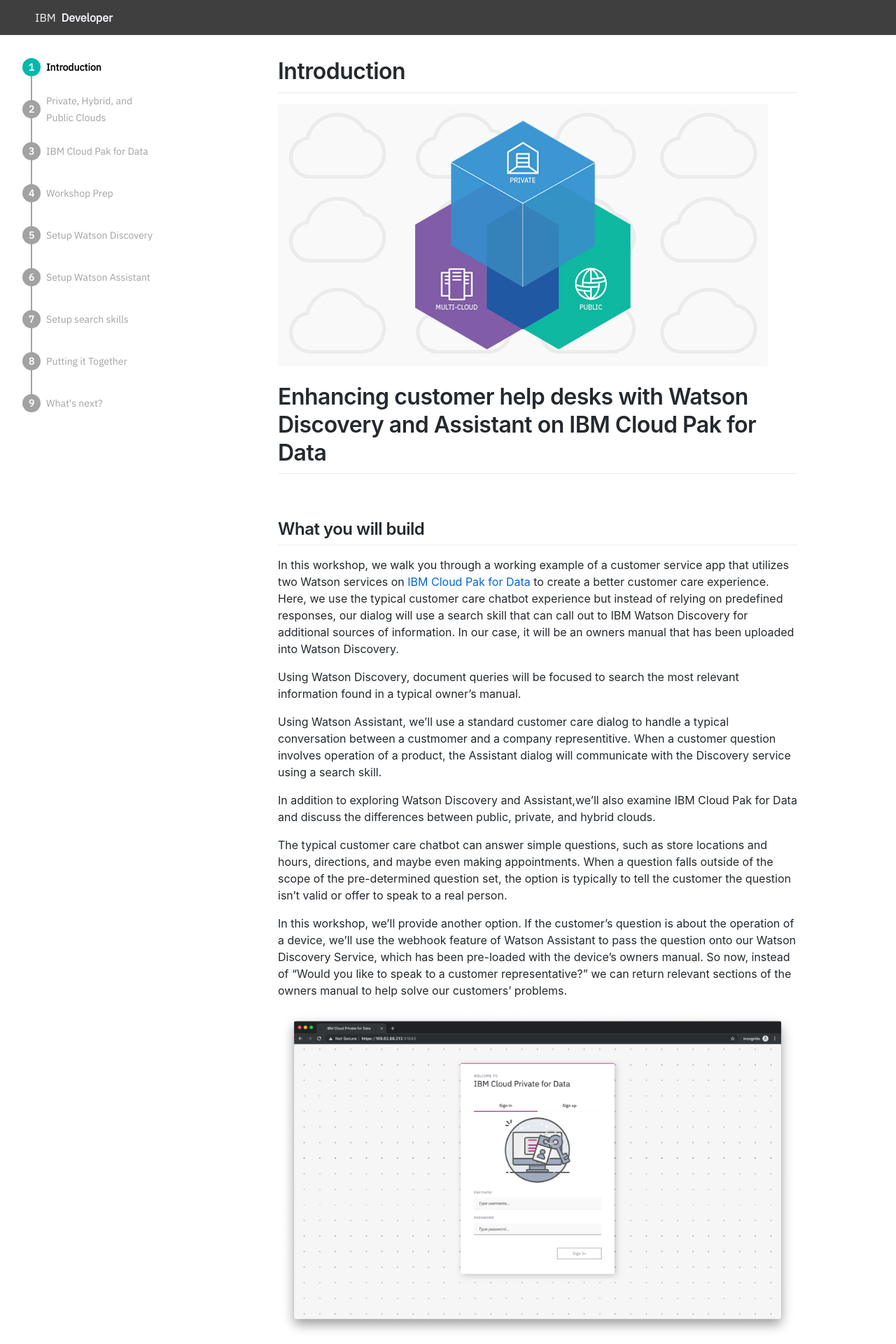
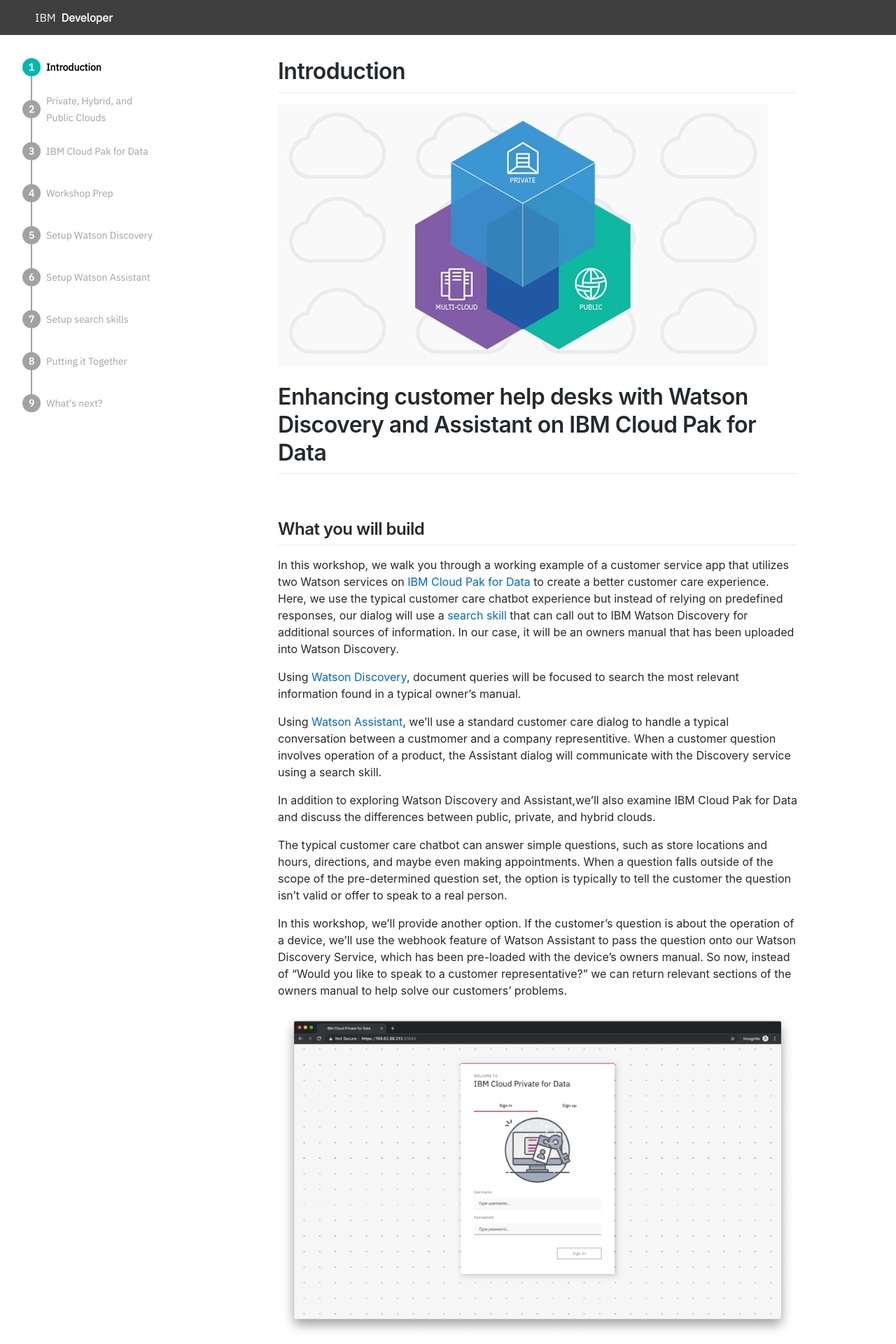
Before and after one commit to tmarkiewicz/ibm-cpd-workshop, a Jekyll site: the page built from _assistant/index.md, in a window 1280 px wide. Shown: the top 1920 px of the page at 70% size. Built offline with Jekyll 4.4.1, drawn with Linux system fonts in a browser that asks for light colours; some of the changed lines change nothing that is shown.

Commit message:
added urls

```diff
--- a/_assistant/index.md
+++ b/_assistant/index.md
@@ -11,11 +11,11 @@
 
 ## What you will build
 
-In this workshop, we walk you through a working example of a customer service app that utilizes two Watson services on [IBM Cloud Pak for Data](https://www.ibm.com/products/cloud-pak-for-data) to create a better customer care experience. Here, we use the typical customer care chatbot experience but instead of relying on predefined responses, our dialog will use a search skill that can call out to IBM Watson Discovery for additional sources of information. In our case, it will be an owners manual that has been uploaded into Watson Discovery.
+In this workshop, we walk you through a working example of a customer service app that utilizes two Watson services on [IBM Cloud Pak for Data](https://www.ibm.com/products/cloud-pak-for-data) to create a better customer care experience. Here, we use the typical customer care chatbot experience but instead of relying on predefined responses, our dialog will use a [search skill](https://cloud.ibm.com/docs/assistant?topic=assistant-skill-search-add) that can call out to IBM Watson Discovery for additional sources of information. In our case, it will be an owners manual that has been uploaded into Watson Discovery.
 
-Using Watson Discovery, document queries will be focused to search the most relevant information found in a typical owner's manual.
+Using [Watson Discovery](https://www.ibm.com/cloud/watson-discovery), document queries will be focused to search the most relevant information found in a typical owner's manual.
 
-Using Watson Assistant, we'll use a standard customer care dialog to handle a typical conversation between a custmomer and a company representitive. When a customer question involves operation of a product, the Assistant dialog will communicate with the Discovery service using a search skill.
+Using [Watson Assistant](https://www.ibm.com/cloud/watson-assistant), we'll use a standard customer care dialog to handle a typical conversation between a custmomer and a company representitive. When a customer question involves operation of a product, the Assistant dialog will communicate with the Discovery service using a search skill.
 
 In addition to exploring Watson Discovery and Assistant,we'll also examine IBM Cloud Pak for Data and discuss the differences between public, private, and hybrid clouds.
 
```
